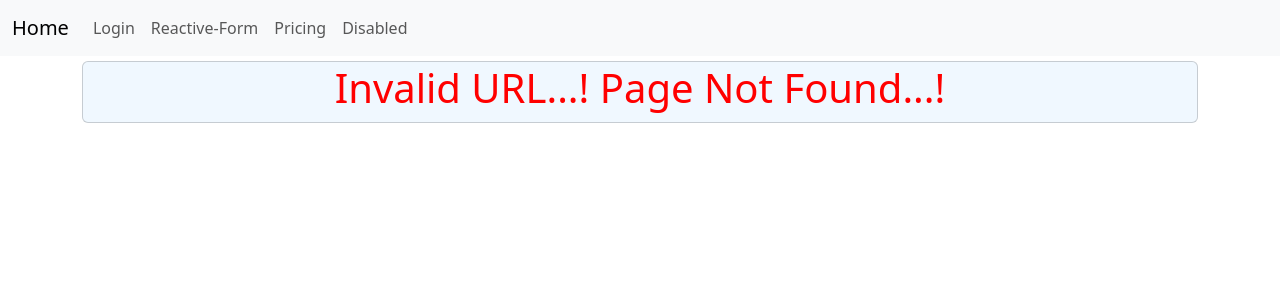
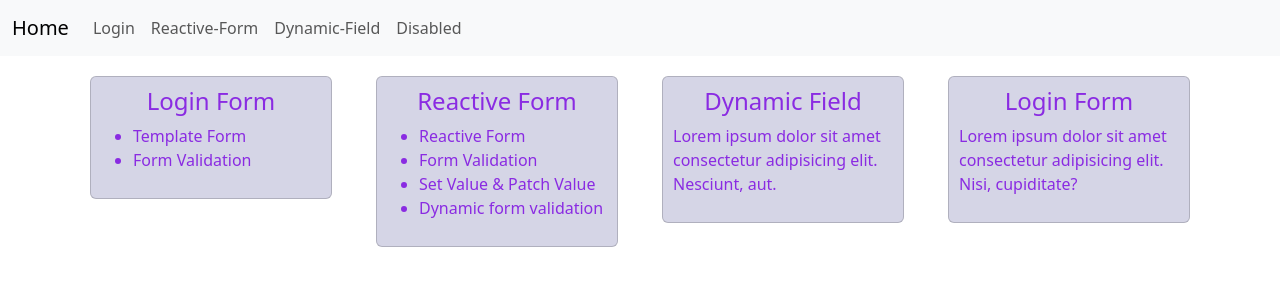
Before and after one commit to Jay8117/Angular-Practical, an Angular app: page /home in a window 1280 px wide. Before the commit this address had no page. Shown: the top 300 px of the page. Built offline with nearby package versions, Linux system fonts and the light colour scheme.

Commit message:
added home page

```diff
--- a/src/app/app-routing.module.ts
+++ b/src/app/app-routing.module.ts
@@ -3,11 +3,15 @@ import { RouterModule, Routes } from '@angular/router';
 import { LoginFormComponent } from './pages/login-form/login-form.component';
 import { ErrorPageComponent } from './pages/error-page/error-page.component';
 import { ReactiveFormComponent } from './pages/reactive-form/reactive-form.component';
+import { DynamicFieldComponent } from './pages/dynamic-field/dynamic-field.component';
+import { HomeComponent } from './pages/home/home.component';
 
 const routes: Routes = [
-  {path : '', redirectTo:'login', pathMatch:'full'},
+  {path : '', redirectTo:'home', pathMatch:'full'},
   {path : 'login' , component:LoginFormComponent},
   {path : 'reactive-form' , component:ReactiveFormComponent},
+  {path : 'dynamic-field' , component:DynamicFieldComponent},
+  {path : 'home' , component:HomeComponent},
   {path:'**' , component:ErrorPageComponent}
 ];
 
--- a/src/app/app.module.ts
+++ b/src/app/app.module.ts
@@ -8,6 +8,8 @@ import { ReactiveFormComponent } from './pages/reactive-form/reactive-form.compo
 import { LoginFormComponent } from './pages/login-form/login-form.component';
 import { ErrorPageComponent } from './pages/error-page/error-page.component';
 import { FormsModule , ReactiveFormsModule } from '@angular/forms';
+import { DynamicFieldComponent } from './pages/dynamic-field/dynamic-field.component';
+import { HomeComponent } from './pages/home/home.component';
 
 @NgModule({
   declarations: [
@@ -15,7 +17,9 @@ import { FormsModule , ReactiveFormsModule } from '@angular/forms';
     HeaderComponent,
     ReactiveFormComponent,
     LoginFormComponent,
-    ErrorPageComponent
+    ErrorPageComponent,
+    DynamicFieldComponent,
+    HomeComponent
   ],
   imports: [
     BrowserModule,
--- a/src/app/components/header/header.component.html
+++ b/src/app/components/header/header.component.html
@@ -1,6 +1,6 @@
 <nav class="navbar navbar-expand-lg bg-body-tertiary">
   <div class="container-fluid">
-    <a class="navbar-brand" routerLink="login">Home</a>
+    <a class="navbar-brand" routerLink="home">Home</a>
     <button class="navbar-toggler" type="button" data-bs-toggle="collapse" data-bs-target="#navbarNav" aria-controls="navbarNav" aria-expanded="false" aria-label="Toggle navigation">
       <span class="navbar-toggler-icon"></span>
     </button>
@@ -13,7 +13,7 @@
           <a class="nav-link" routerLink="reactive-form">Reactive-Form</a>
         </li>
         <li class="nav-item">
-          <a class="nav-link" routerLink="">Pricing</a>
+          <a class="nav-link" routerLink="dynamic-field">Dynamic-Field</a>
         </li>
         <li class="nav-item">
           <a class="nav-link" routerLink="">Disabled</a>
--- /dev/null
+++ b/src/app/pages/dynamic-field/dynamic-field.component.html
@@ -0,0 +1 @@
+<p>dynamic-field works!</p>
--- /dev/null
+++ b/src/app/pages/home/home.component.html
@@ -0,0 +1,82 @@
+<div class="container">
+    <div class="col-md-12">
+        <div class="row">
+            <div class="col-md-3">
+                <div class="card" (click)="loginCard()">
+                    <h4>Login Form</h4>
+                    <ul>
+                        <li>Template Form</li>
+                        <li>Form Validation</li>
+                    </ul>
+                </div>
+            </div>
+            <div class="col-md-3">
+                <div class="card" (click)="reactiveFormCard()">
+                    <h4>Reactive Form</h4>
+                    <ul>
+                        <li>Reactive Form</li>
+                        <li>Form Validation</li>
+                        <li>Set Value & Patch Value</li>
+                        <li>Dynamic form validation</li>
+                    </ul>
+                </div>
+            </div>
+            <div class="col-md-3">
+                <div class="card" (click)="dynamicFieldCard()">
+                    <h4>Dynamic Field</h4>
+                    <p>Lorem ipsum dolor sit amet consectetur adipisicing elit. Nesciunt, aut.</p>
+                </div>
+            </div>
+            <div class="col-md-3">
+                <div class="card" (click)="demo()">
+                    <h4>Login Form</h4>
+                    <p>Lorem ipsum dolor sit amet consectetur adipisicing elit. Nisi, cupiditate?</p>
+                </div>
+            </div>
+        </div>
+        <!-- <div class="row">
+            <div class="col-md-3">
+                <div class="card">
+                    <h4>Login Form</h4>
+                </div>
+            </div>
+            <div class="col-md-3">
+                <div class="card">
+                    <h4>Login Form</h4>
+                </div>
+            </div>
+            <div class="col-md-3">
+                <div class="card">
+                    <h4>Login Form</h4>
+                </div>
+            </div>
+            <div class="col-md-3">
+                <div class="card">
+                    <h4>Login Form</h4>
+                </div>
+            </div>
+        </div>
+        <div class="row">
+            <div class="col-md-3">
+                <div class="card">
+                    <h4>Login Form</h4>
+                </div>
+            </div>
+            <div class="col-md-3">
+                <div class="card">
+                    <h4>Login Form</h4>
+                </div>
+            </div>
+            <div class="col-md-3">
+                <div class="card">
+                    <h4>Login Form</h4>
+                </div>
+            </div>
+            <div class="col-md-3">
+                <div class="card">
+                    <h4>Login Form</h4>
+                </div>
+            </div>
+        </div> -->
+    </div>
+</div>
--- /dev/null
+++ b/src/app/pages/home/home.component.scss
@@ -0,0 +1,16 @@
+.container{
+    padding: 10px;
+}
+
+.card{
+    margin: 10px;
+    color: blueviolet;
+    background-color: rgb(213, 213, 230);
+    height: -webkit-fill-available;
+    cursor: pointer;
+    padding: 10px;
+
+    h4{
+        text-align: center;
+    }
+}
--- /dev/null
+++ b/src/app/pages/home/home.component.ts
@@ -0,0 +1,26 @@
+import { Component } from '@angular/core';
+import { Router } from '@angular/router';
+
+@Component({
+  selector: 'app-home',
+  templateUrl: './home.component.html',
+  styleUrls: ['./home.component.scss']
+})
+export class HomeComponent {
+  constructor(private router: Router) {
+
+  }
+
+  loginCard() {
+    this.router.navigate(['/login'])
+  }
+  reactiveFormCard() {
+    this.router.navigate(['/reactive-form'])
+  }
+  dynamicFieldCard() {
+    this.router.navigate(['/dynamic-field'])
+  }
+  demo() {
+    this.router.navigate(['/login'])
+  }
+}
```
Also changed, not shown: src/app/pages/dynamic-field/dynamic-field.component.ts (added, +10 -0 lines), src/app/pages/dynamic-field/dynamic-field.component.scss (added), 2 other files (tests, documents, lock files or other folders).
